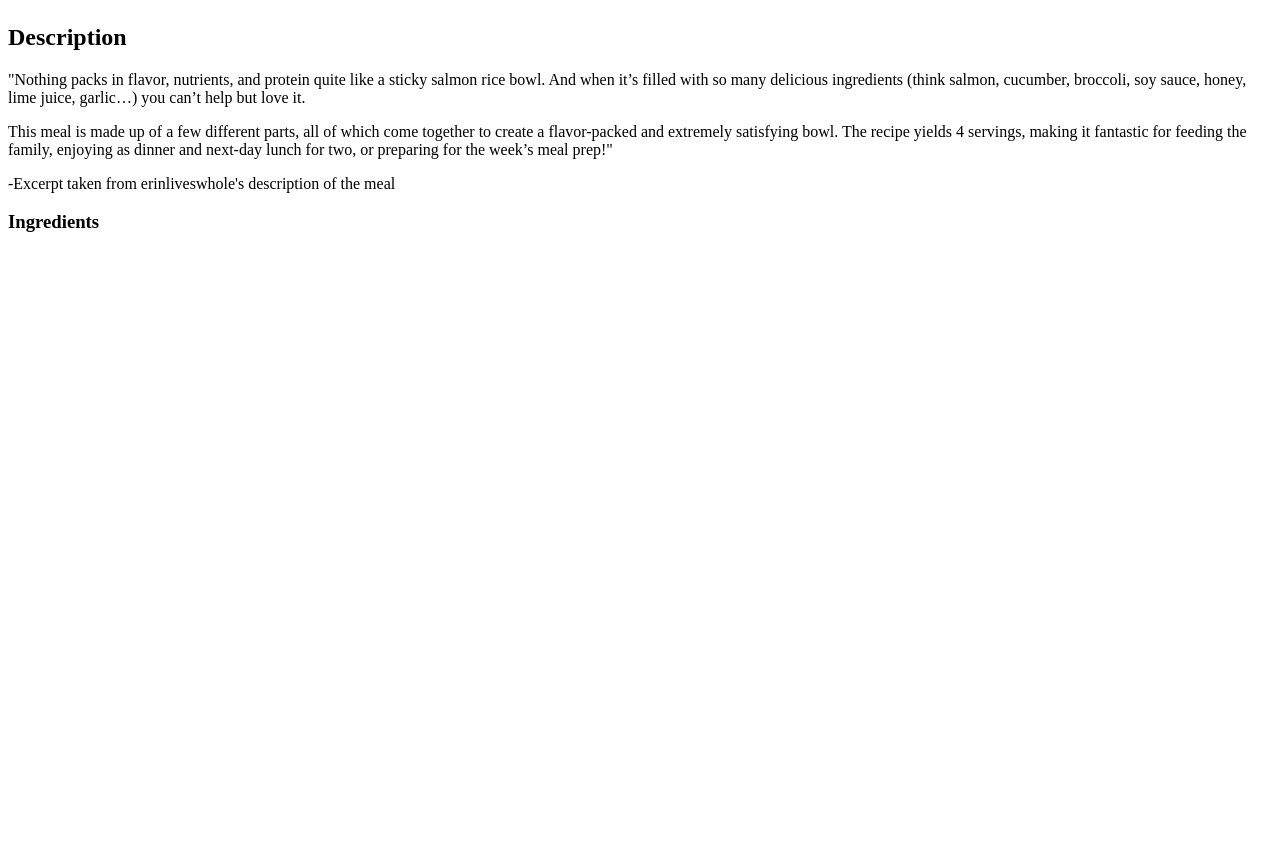
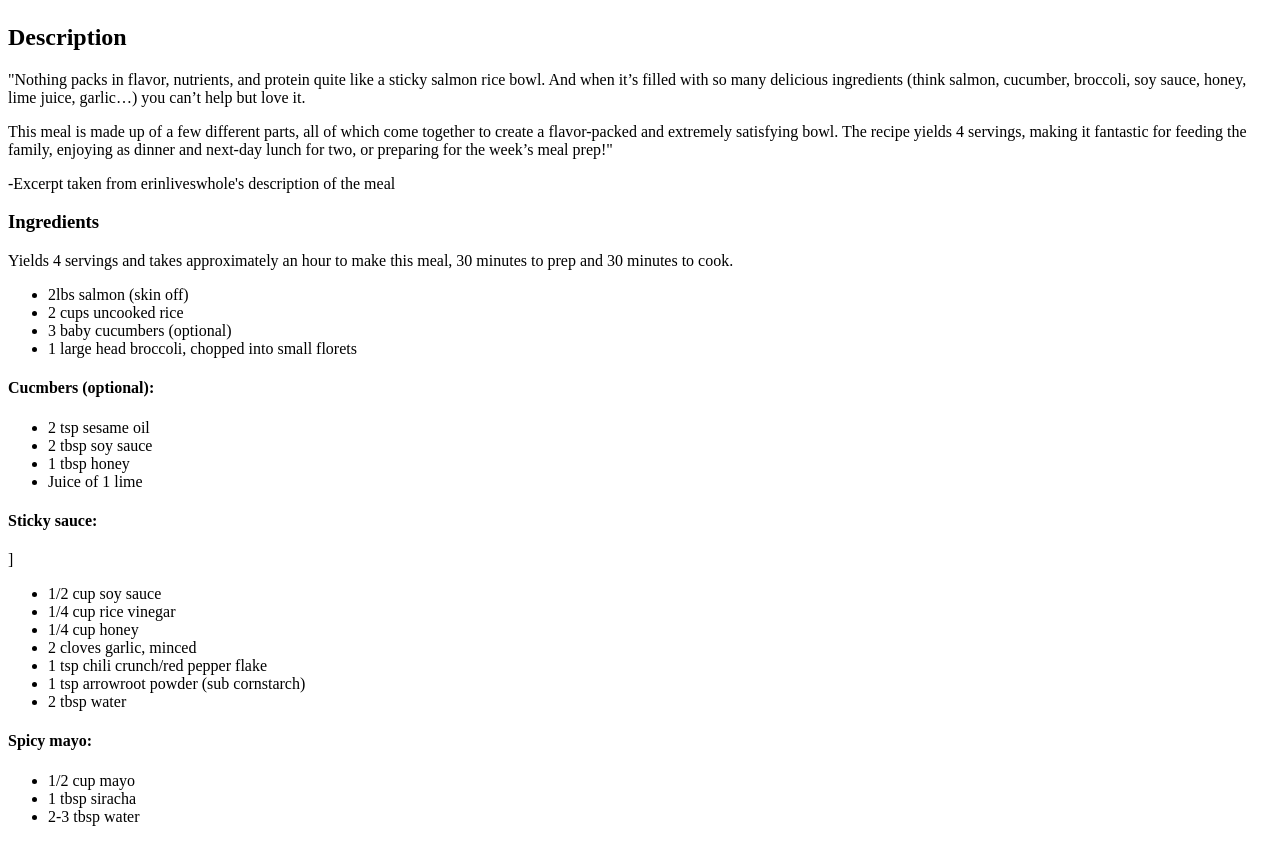
Before and after one commit to JasonWolf727/odin-recipes, a plain HTML site: page recipes/salmon-rice-bowl.html in a window 1280 px wide. Shown: the part 1055-1897 px from the top of the page. Before the commit the page ends 1307 px from the top, so only its background shows below. Drawn offline with Linux system fonts and the light colour scheme.

Commit message:
Ingredients added

```diff
--- a/recipes/salmon-rice-bowl.html
+++ b/recipes/salmon-rice-bowl.html
@@ -16,5 +16,35 @@
     <p>-Excerpt taken from erinliveswhole's description of the meal</p>
 
     <h3>Ingredients</h3>
+    <p>Yields 4 servings and takes approximately an hour to make this meal, 30 minutes to prep and 30 minutes to cook.</p>
+    <ul>
+        <li>2lbs salmon (skin off)</li>
+        <li>2 cups uncooked rice</li>
+        <li>3 baby cucumbers (optional)</li>
+        <li>1 large head broccoli, chopped into small florets</li>
+    </ul>
+    <h4>Cucmbers (optional):</h4>
+    <ul>
+        <li>2 tsp sesame oil</li>
+        <li>2 tbsp soy sauce</li>
+        <li>1 tbsp honey</li>
+        <li>Juice of 1 lime</li>
+    </ul>
+    <h4>Sticky sauce:</h4>]
+    <ul>
+        <li>1/2 cup soy sauce</li>
+        <li>1/4 cup rice vinegar</li>
+        <li>1/4 cup honey</li>
+        <li>2 cloves garlic, minced</li>
+        <li>1 tsp chili crunch/red pepper flake</li>
+        <li>1 tsp arrowroot powder (sub cornstarch)</li>
+        <li>2 tbsp water</li>
+    </ul>
+    <h4>Spicy mayo:</h4>
+    <ul>
+        <li>1/2 cup mayo</li>
+        <li>1 tbsp siracha</li>
+        <li>2-3 tbsp water</li>
+    </ul>
   </body>
 </html>
```
